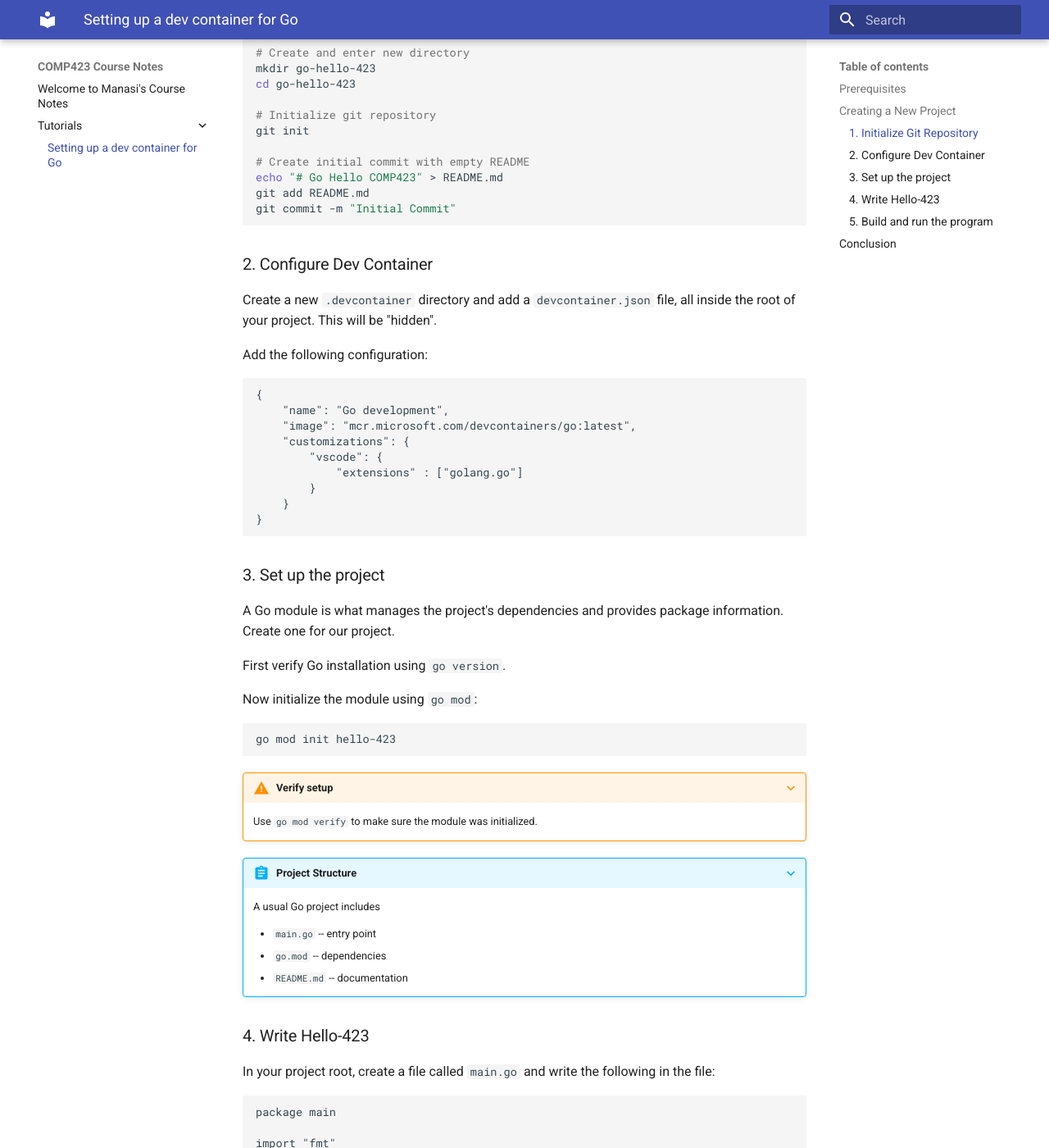
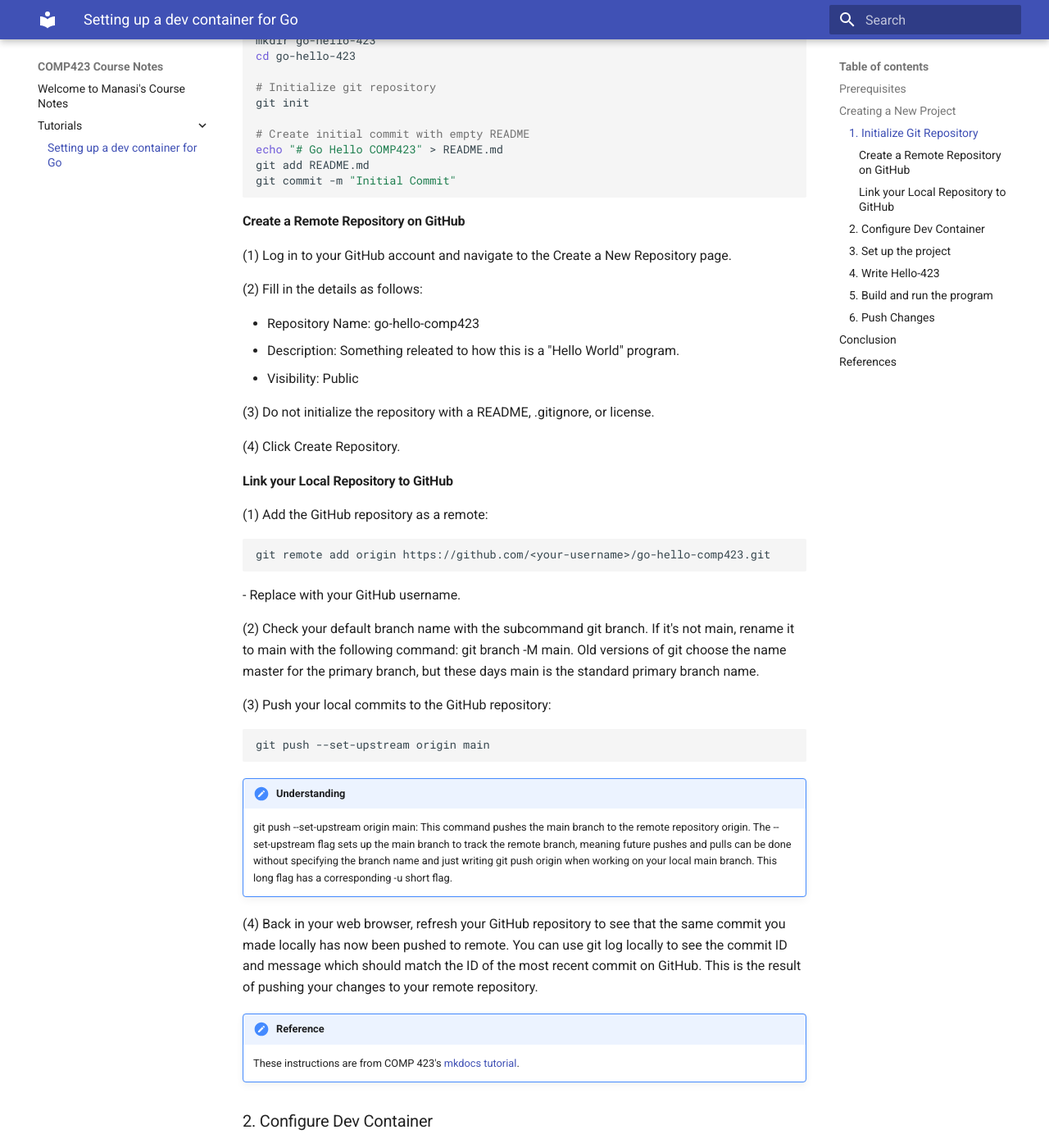
Before and after one commit to mchaudh-21/comp423-course-notes, an MkDocs documentation site: the page built from docs/tutorials/go-setup.md, in a window 1280 px wide and 1400 px high, scrolled down 549 px. Shown: the whole window at 82% size. Built offline with MkDocs 1.6.1 and Material for MkDocs 9.7.7, drawn with Linux system fonts in a browser that asks for light colours; some of the changed text lies outside the part shown.

Commit message:
Emma's edits for Go tutorial

````diff
--- a/docs/tutorials/go-setup.md
+++ b/docs/tutorials/go-setup.md
@@ -28,7 +27,48 @@
 git commit -m "Initial Commit"
 ```
 
+#### Create a Remote Repository on GitHub
+(1) Log in to your GitHub account and navigate to the Create a New Repository page.
+
+(2) Fill in the details as follows:
+
+- Repository Name: go-hello-comp423
+- Description: Something releated to how this is a "Hello World" program.
+- Visibility: Public
+
+(3) Do not initialize the repository with a README, .gitignore, or license.
+
+(4) Click Create Repository.
+
+#### Link your Local Repository to GitHub
+(1) Add the GitHub repository as a remote:
+
+
+``` bash
+git remote add origin https://github.com/<your-username>/go-hello-comp423.git
+```
+- Replace <your-username> with your GitHub username.
+
+(2) Check your default branch name with the subcommand git branch. If it's not main, rename it to main with the following command: git branch -M main. Old versions of git choose the name master for the primary branch, but these days main is the standard primary branch name.
+
+(3) Push your local commits to the GitHub repository:
+
+
+``` bash
+git push --set-upstream origin main
+```
+
+!!! Understanding the --set-upstream Flag
+    git push --set-upstream origin main: This command pushes the main branch to the remote repository origin. The --set-upstream flag sets up the main branch to track the remote branch, meaning future pushes and pulls can be done without specifying the branch name and just writing git push origin when working on your local main branch. This long flag has a corresponding -u short flag.
+(4) Back in your web browser, refresh your GitHub repository to see that the same commit you made locally has now been pushed to remote. You can use git log locally to see the commit ID and message which should match the ID of the most recent commit on GitHub. This is the result of pushing your changes to your remote repository.
+
+!!! Reference
+    These instructions are from COMP 423's [mkdocs tutorial](https://comp423-25s.github.io/resources/MkDocs/tutorial/#step-3-link-your-local-repository-to-github).
+
 ### 2. Configure Dev Container
+
+Navigate to your new repository in VS Code.
+
 Create a new ```.devcontainer``` directory and add a ```devcontainer.json``` file, all inside the root of your project. This will be "hidden".
 
 Add the following configuration:
@@ -38,11 +78,15 @@
     "image": "mcr.microsoft.com/devcontainers/go:latest",
     "customizations": {
         "vscode": {
-            "extensions" : ["golang.go"]
+            "extensions" : ["ms-vscode.go"]
         }
     }
 }
 ```
+
+After adding the above configurations, we then want to reopen our project in a dev container.
+To do so press Ctrl+Shift+P (or Cmd+Shift+P on macOS) and type:
+"Dev Containers: Reopen in Container," and selecting the option.
 
 ### 3. Set up the project
 A Go module is what manages the project's dependencies and provides package information. Create one for our project.
@@ -90,5 +134,25 @@
 ???+ info "Understanding the compilation step"
     ```go build```: This command acts similarly to the ```gcc``` command that we used in COMP 211. ```gcc``` supports  a wide range of languages, including C and Go, but ```go build``` is designed specifically for Golang. ```go build``` is generally faster in compilation speed.
 
+### 6. Push Changes
+Now that your configuration is ready, let's test it out:
+
+(1) Add and commit your changes:
+``` bash
+git add .
+git commit -m "Program for 'Hello COMP423 in Go"
+```
+
+(2) Push the changes to GitHub:
+``` bash
+git push origin main
+```
+
+(3) Navigate to your GitHub repository to ensure that the changes have been committed and pushed.
+
 ## Conclusion
 You've successfully created and run a program in Go!
+
+## References
+
+Details on dev containers and mkdocs can be further explored with this COMP 423 [mkdocs tutorial](https://comp423-25s.github.io/resources/MkDocs/tutorial/#what-is-a-development-dev-container).
````
Also changed, not shown: other parts of docs/tutorials/go-setup.md (+0 -1 lines).
